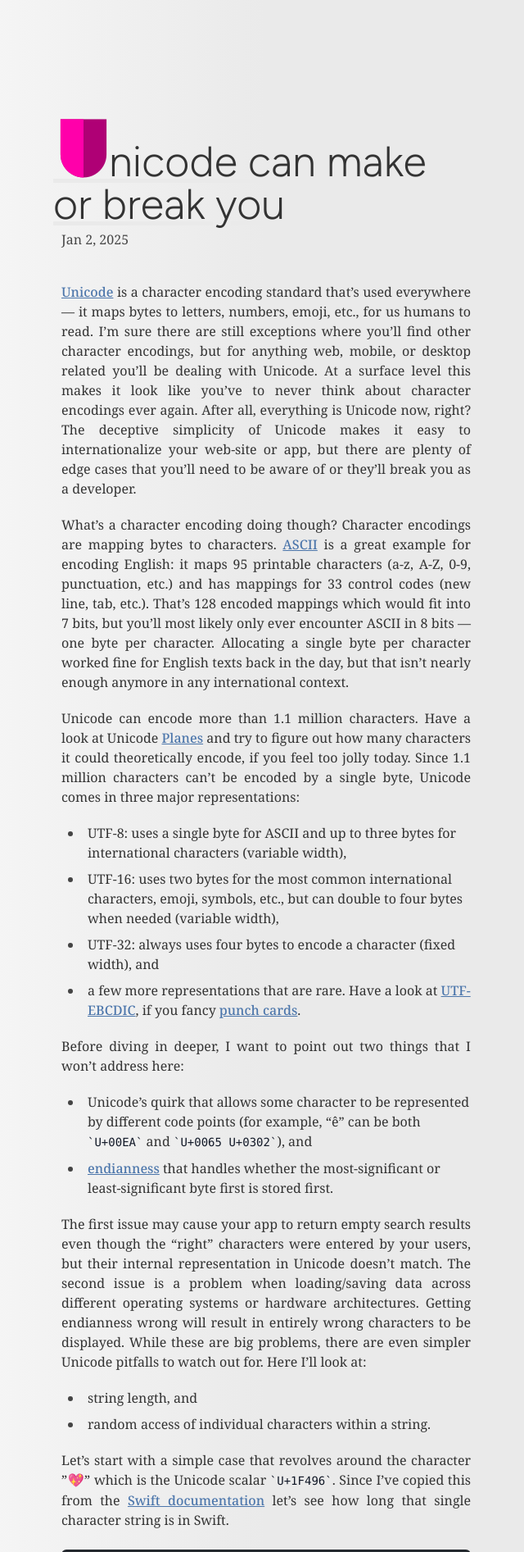
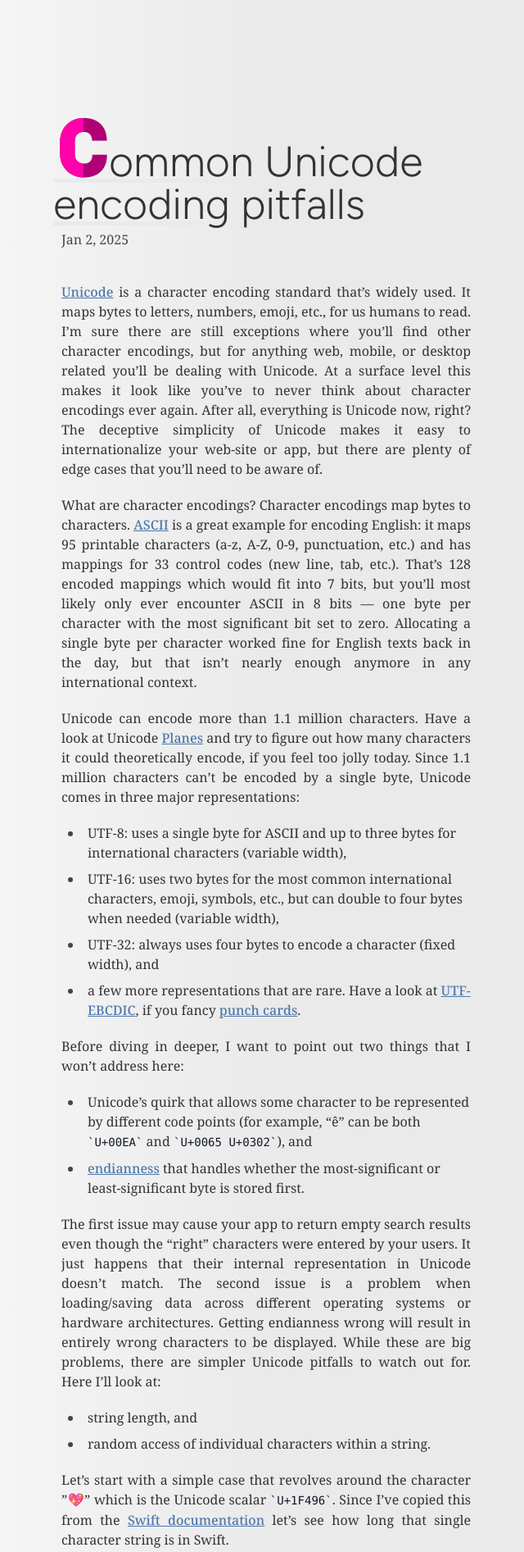
Before and after one commit to KimJBaran/KimJBaran.github.io, a plain HTML site: page 202401-unicode/index.html in a window 1280 px wide. Shown: the part 60-1953 px from the top of the page at 82% size, without its empty margins (315-955 px from the left). Drawn offline with Linux system fonts and the light colour scheme.

Commit message:
Updated Unicode blog post.

```diff
--- a/202401-unicode/index.html
+++ b/202401-unicode/index.html
@@ -27,13 +27,13 @@
         tracking-widest
         z-10
         -mt-[74px]
-        w-[37px]"> <span class="text-[#ff00aa] text-[100px] font-initial">U</span> </h1> <h1 class="text-2xl
+        w-[37px]"> <span class="text-[#ff00aa] text-[100px] font-initial">C</span> </h1> <h1 class="text-2xl
         underline decoration-solid decoration-decoration
         font-sans
         relative
         top-0
         -left-[10px]
-        leading-8"> <span class="text-[#af0075] text-[100px] font-initial">U</span><span class="-ml-[6px]">nicode can make or break you</span> </h1> <p class="text-content-date
+        leading-8"> <span class="text-[#af0075] text-[100px] font-initial">C</span><span class="-ml-[6px]">ommon Unicode encoding pitfalls</span> </h1> <p class="text-content-date
 					w-full
 					mt-[5px]
 					ml-[-10px]
@@ -56,8 +56,8 @@
     prose-h2:text-content-heading
     prose-a:text-[#4c76ab]
     prose-p:text-justify
-    prose-img:rounded-xl">   <p><a href="https://en.wikipedia.org/wiki/Unicode">Unicode</a> is a character encoding standard that’s used everywhere — it maps bytes to letters, numbers, emoji, etc., for us humans to read. I’m sure there are still exceptions where you’ll find other character encodings, but for anything web, mobile, or desktop related you’ll be dealing with Unicode. At a surface level this makes it look like you’ve to never think about character encodings ever again. After all, everything is Unicode now, right? The deceptive simplicity of Unicode makes it easy to internationalize your web-site or app, but there are plenty of edge cases that you’ll need to be aware of or they’ll break you as a developer.</p>
-<p>What’s a character encoding doing though? Character encodings are mapping bytes to characters. <a href="https://en.wikipedia.org/wiki/ASCII">ASCII</a> is a great example for encoding English: it maps 95 printable characters (a-z, A-Z, 0-9, punctuation, etc.) and has mappings for 33 control codes (new line, tab, etc.). That’s 128 encoded mappings which would fit into 7 bits, but you’ll most likely only ever encounter ASCII in 8 bits — one byte per character. Allocating a single byte per character worked fine for English texts back in the day, but that isn’t nearly enough anymore in any international context.</p>
+    prose-img:rounded-xl">   <p><a href="https://en.wikipedia.org/wiki/Unicode">Unicode</a> is a character encoding standard that’s widely used. It maps bytes to letters, numbers, emoji, etc., for us humans to read. I’m sure there are still exceptions where you’ll find other character encodings, but for anything web, mobile, or desktop related you’ll be dealing with Unicode. At a surface level this makes it look like you’ve to never think about character encodings ever again. After all, everything is Unicode now, right? The deceptive simplicity of Unicode makes it easy to internationalize your web-site or app, but there are plenty of edge cases that you’ll need to be aware of.</p>
+<p>What are character encodings? Character encodings map bytes to characters. <a href="https://en.wikipedia.org/wiki/ASCII">ASCII</a> is a great example for encoding English: it maps 95 printable characters (a-z, A-Z, 0-9, punctuation, etc.) and has mappings for 33 control codes (new line, tab, etc.). That’s 128 encoded mappings which would fit into 7 bits, but you’ll most likely only ever encounter ASCII in 8 bits — one byte per character with the most significant bit set to zero. Allocating a single byte per character worked fine for English texts back in the day, but that isn’t nearly enough anymore in any international context.</p>
 <p>Unicode can encode more than 1.1 million characters. Have a look at Unicode <a href="https://en.wikipedia.org/wiki/Plane_%28Unicode%29">Planes</a> and try to figure out how many characters it could theoretically encode, if you feel too jolly today. Since 1.1 million characters can’t be encoded by a single byte, Unicode comes in three major representations:</p>
 <ul>
 <li>UTF-8: uses a single byte for ASCII and up to three bytes for international characters (variable width),</li>
@@ -68,9 +68,9 @@
 <p>Before diving in deeper, I want to point out two things that I won’t address here:</p>
 <ul>
 <li>Unicode’s quirk that allows some character to be represented by different code points (for example, “ê” can be both <code>U+00EA</code> and <code>U+0065 U+0302</code>), and</li>
-<li><a href="https://en.wikipedia.org/wiki/Endianness">endianness</a> that handles whether the most-significant or least-significant byte first is stored first.</li>
+<li><a href="https://en.wikipedia.org/wiki/Endianness">endianness</a> that handles whether the most-significant or least-significant byte is stored first.</li>
 </ul>
-<p>The first issue may cause your app to return empty search results even though the “right” characters were entered by your users, but their internal representation in Unicode doesn’t match. The second issue is a problem when loading/saving data across different operating systems or hardware architectures. Getting endianness wrong will result in entirely wrong characters to be displayed. While these are big problems, there are even simpler Unicode pitfalls to watch out for. Here I’ll look at:</p>
+<p>The first issue may cause your app to return empty search results even though the “right” characters were entered by your users. It just happens that their internal representation in Unicode doesn’t match. The second issue is a problem when loading/saving data across different operating systems or hardware architectures. Getting endianness wrong will result in entirely wrong characters to be displayed. While these are big problems, there are simpler Unicode pitfalls to watch out for. Here I’ll look at:</p>
 <ul>
 <li>string length, and</li>
 <li>random access of individual characters within a string.</li>
@@ -117,7 +117,7 @@
 <li>string/character comparison needs special handling</li>
 <li>serialization/de-serialization across platforms is difficult</li>
 </ul>
-<p>I hope that this post shines some light on immediate issues that arise when dealing with Unicode. These issues are minor in comparison to the myriad of different individual character encodings that we had to deal with before Unicode, but we can’t quite entirely forget about character encoding just yet.</p>   </div> </article>  </main> <footer class="flex
+<p>I hope that this post shines some light on immediate issues that arise when dealing with Unicode. These issues are minor in comparison to the myriad of different individual character encodings that we had to deal with before Unicode, but these are still issues must be addressed.</p>   </div> </article>  </main> <footer class="flex
 	flex-col
 	font-sans
 	text-sm
--- a/rss.xml
+++ b/rss.xml
@@ -1 +1 @@
-<?xml version="1.0" encoding="UTF-8"?><rss version="2.0"><channel><title>Kim&apos;s Blog</title><description>Blog of Joachim &quot;Kim&quot; Baran</description><link>https://kimjbaran.github.io/</link><item><title>About</title><link>https://kimjbaran.github.io/blog/about/</link><guid isPermaLink="true">https://kimjbaran.github.io/blog/about/</guid><description>About Joachim &quot;Kim&quot; Baran</description><pubDate>Thu, 19 Dec 2024 05:00:00 GMT</pubDate></item><item><title>Unicode can make or break you</title><link>https://kimjbaran.github.io/blog/202401-unicode/</link><guid isPermaLink="true">https://kimjbaran.github.io/blog/202401-unicode/</guid><description>Unicode is incredibly difficult to use correctly while it appears straightfoward at first glance. This post takes a closer look at character encodings and common pitfalls.</description><pubDate>Thu, 02 Jan 2025 05:00:00 GMT</pubDate></item></channel></rss>
+<?xml version="1.0" encoding="UTF-8"?><rss version="2.0"><channel><title>Kim&apos;s Blog</title><description>Blog of Joachim &quot;Kim&quot; Baran</description><link>https://kimjbaran.github.io/</link><item><title>About</title><link>https://kimjbaran.github.io/blog/about/</link><guid isPermaLink="true">https://kimjbaran.github.io/blog/about/</guid><description>About Joachim &quot;Kim&quot; Baran</description><pubDate>Thu, 19 Dec 2024 05:00:00 GMT</pubDate></item><item><title>Common Unicode encoding pitfalls</title><link>https://kimjbaran.github.io/blog/202401-unicode/</link><guid isPermaLink="true">https://kimjbaran.github.io/blog/202401-unicode/</guid><description>A closer look at Unicode character encodings and their common pitfalls.</description><pubDate>Thu, 02 Jan 2025 05:00:00 GMT</pubDate></item></channel></rss>
```
Also changed, not shown: index.html (+2 -2 lines).
